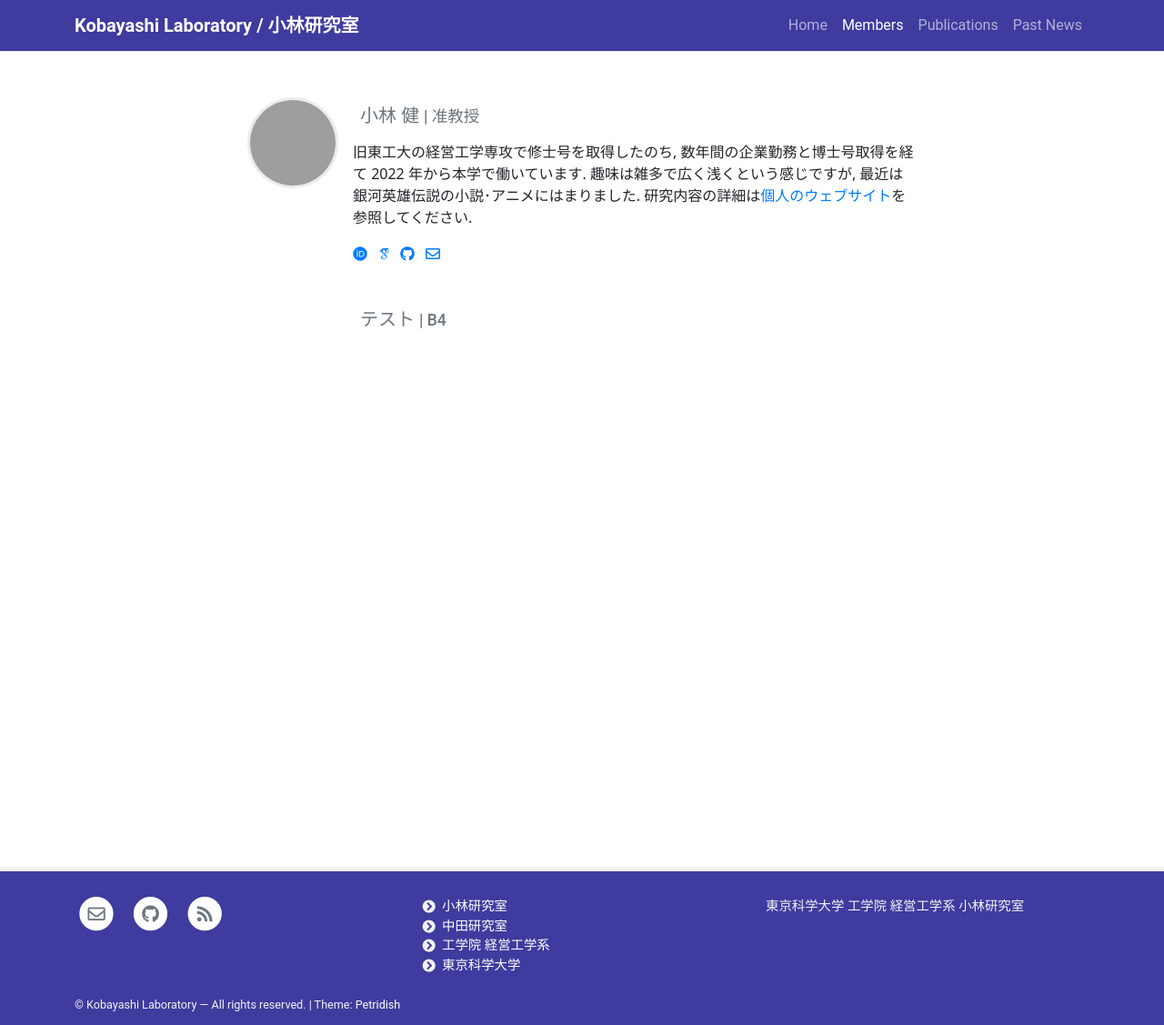
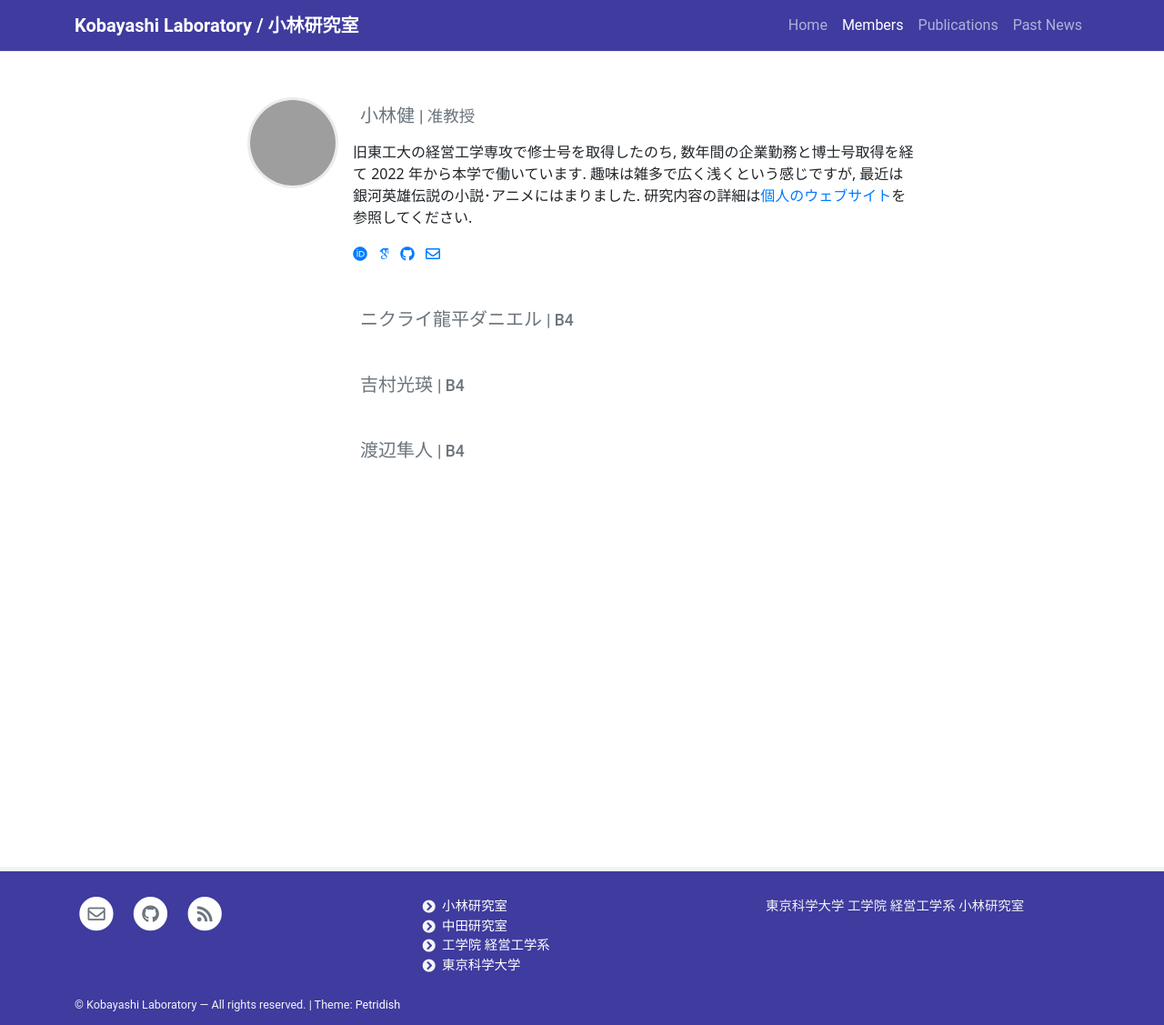
Before and after one commit to isct-koba-lab/isct-koba-lab.github.io, a Jekyll site: the page built from pages/members.md, in a window 1280 px wide. Shown: the whole page at 91% size. Built offline with Jekyll 4.4.1, drawn with Linux system fonts in a browser that asks for light colours; some web fonts are replaced; grey boxes are pictures that could not be loaded.

Commit message:
update member

```diff
--- a/_data/team.yml
+++ b/_data/team.yml
@@ -1,6 +1,6 @@
 # Project team members listed below will appear on the /team page
 
-- name: 小林 健
+- name: 小林健
   role: 准教授 # Will appear next to name
   image: https://scholar.googleusercontent.com/citations?view_op=medium_photo&user=fyMWmOMAAAAJ # Can be external link
   description:  旧東工大の経営工学専攻で修士号を取得したのち, 数年間の企業勤務と博士号取得を経て 2022 年から本学で働いています. 趣味は雑多で広く浅くという感じですが, 最近は銀河英雄伝説の小説･アニメにはまりました. 研究内容の詳細は[個人のウェブサイト](https://kenkoba2119.github.io/)を参照してください.
@@ -8,5 +8,9 @@
   googlescholar: fyMWmOMAAAAJ
   github: KenKoba2119
   email: kobayashi.k[at-mark]iee.eng.isct.ac.jp
-- name: テスト
+- name: ニクライ龍平ダニエル
   role: B4
+- name: 吉村光瑛
+  role: B4
+- name: 渡辺隼人
+  role: B4
```
